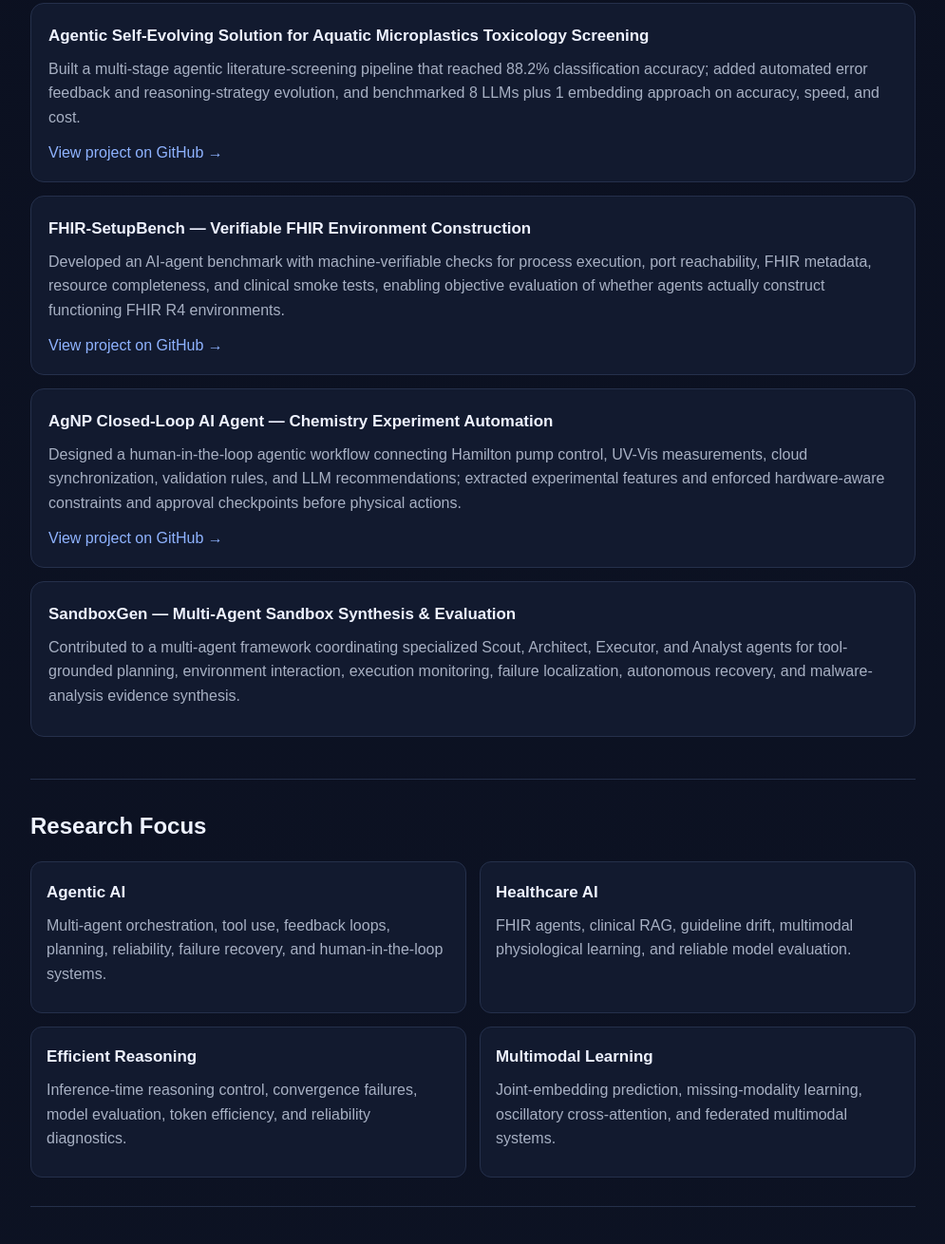
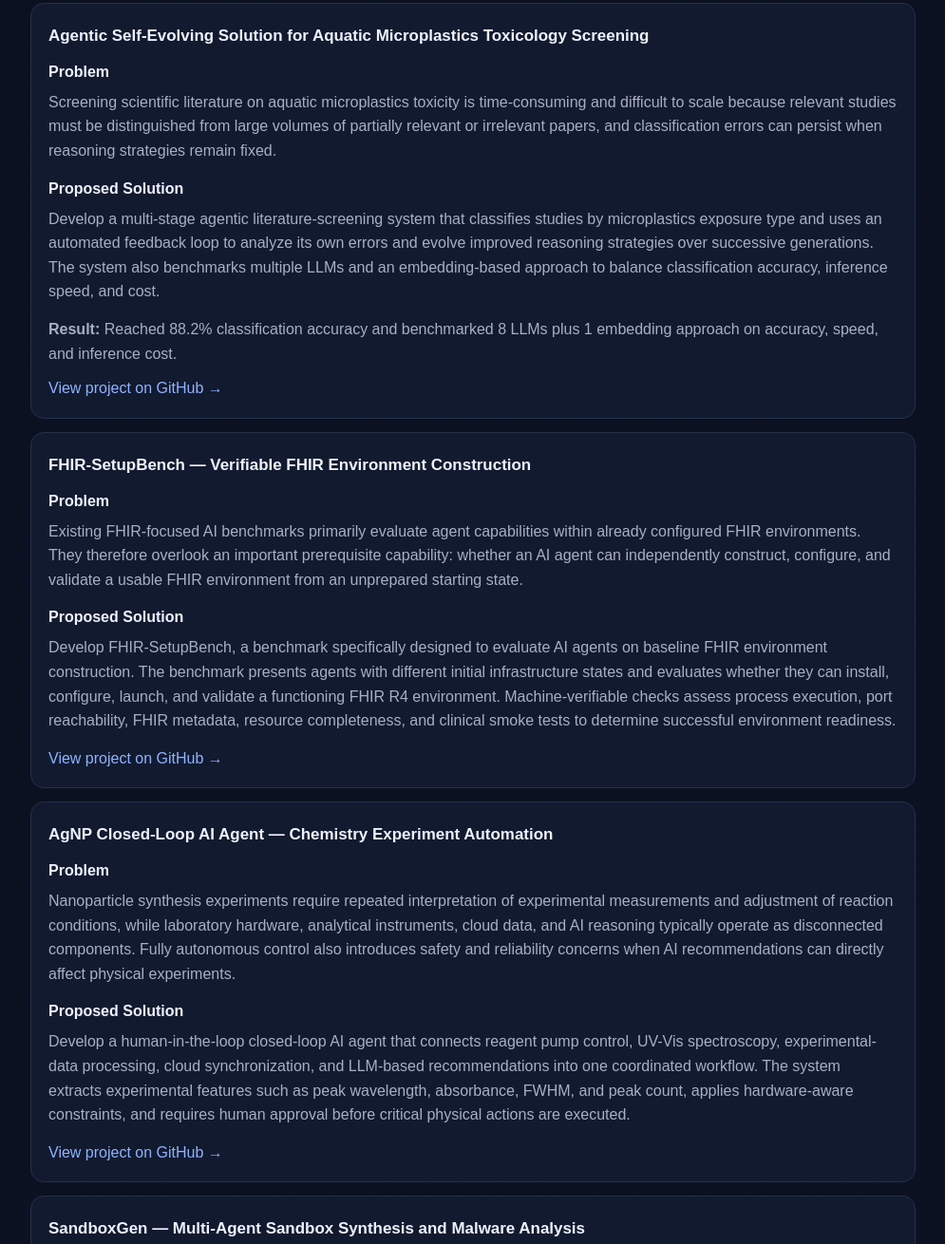
Before and after one commit to Bstrato/Bstrato.github.io, a plain HTML site: page index.html in a window 1280 px wide. Shown: the part 489-1799 px from the top of the page at 95% size, without its empty margins (142-1137 px from the left). Drawn offline with Linux system fonts and the light colour scheme.

Commit message:
Add files via upload

```diff
--- a/index.html
+++ b/index.html
@@ -28,40 +28,97 @@
 
       <article class="card">
         <h3>Agentic Self-Evolving Solution for Aquatic Microplastics Toxicology Screening</h3>
+        <div class="project-block">
+          <p class="label">Problem</p>
+          <p>
+            Screening scientific literature on aquatic microplastics toxicity is time-consuming and difficult to scale because
+            relevant studies must be distinguished from large volumes of partially relevant or irrelevant papers, and classification
+            errors can persist when reasoning strategies remain fixed.
+          </p>
+        </div>
+        <div class="project-block">
+          <p class="label">Proposed Solution</p>
+          <p>
+            Develop a multi-stage agentic literature-screening system that classifies studies by microplastics exposure type and uses
+            an automated feedback loop to analyze its own errors and evolve improved reasoning strategies over successive generations.
+            The system also benchmarks multiple LLMs and an embedding-based approach to balance classification accuracy, inference speed,
+            and cost.
+          </p>
+        </div>
         <p>
-          Built a multi-stage agentic literature-screening pipeline that reached 88.2% classification accuracy;
-          added automated error feedback and reasoning-strategy evolution, and benchmarked 8 LLMs plus 1 embedding
-          approach on accuracy, speed, and cost.
+          <strong>Result:</strong> Reached 88.2% classification accuracy and benchmarked 8 LLMs plus 1 embedding approach on accuracy,
+          speed, and inference cost.
         </p>
         <a href="https://github.com/ScottCoffin/ToMEx_3.0" target="_blank" rel="noreferrer">View project on GitHub →</a>
       </article>
 
       <article class="card">
         <h3>FHIR-SetupBench — Verifiable FHIR Environment Construction</h3>
-        <p>
-          Developed an AI-agent benchmark with machine-verifiable checks for process execution, port reachability,
-          FHIR metadata, resource completeness, and clinical smoke tests, enabling objective evaluation of whether
-          agents actually construct functioning FHIR R4 environments.
-        </p>
+        <div class="project-block">
+          <p class="label">Problem</p>
+          <p>
+            Existing FHIR-focused AI benchmarks primarily evaluate agent capabilities within already configured FHIR environments.
+            They therefore overlook an important prerequisite capability: whether an AI agent can independently construct, configure,
+            and validate a usable FHIR environment from an unprepared starting state.
+          </p>
+        </div>
+        <div class="project-block">
+          <p class="label">Proposed Solution</p>
+          <p>
+            Develop FHIR-SetupBench, a benchmark specifically designed to evaluate AI agents on baseline FHIR environment construction.
+            The benchmark presents agents with different initial infrastructure states and evaluates whether they can install, configure,
+            launch, and validate a functioning FHIR R4 environment. Machine-verifiable checks assess process execution, port reachability,
+            FHIR metadata, resource completeness, and clinical smoke tests to determine successful environment readiness.
+          </p>
+        </div>
         <a href="https://github.com/Bstrato/FHIR-SetupBench" target="_blank" rel="noreferrer">View project on GitHub →</a>
       </article>
 
       <article class="card">
         <h3>AgNP Closed-Loop AI Agent — Chemistry Experiment Automation</h3>
-        <p>
-          Designed a human-in-the-loop agentic workflow connecting Hamilton pump control, UV-Vis measurements,
-          cloud synchronization, validation rules, and LLM recommendations; extracted experimental features and
-          enforced hardware-aware constraints and approval checkpoints before physical actions.
-        </p>
+        <div class="project-block">
+          <p class="label">Problem</p>
+          <p>
+            Nanoparticle synthesis experiments require repeated interpretation of experimental measurements and adjustment of reaction
+            conditions, while laboratory hardware, analytical instruments, cloud data, and AI reasoning typically operate as disconnected
+            components. Fully autonomous control also introduces safety and reliability concerns when AI recommendations can directly affect
+            physical experiments.
+          </p>
+        </div>
+        <div class="project-block">
+          <p class="label">Proposed Solution</p>
+          <p>
+            Develop a human-in-the-loop closed-loop AI agent that connects reagent pump control, UV-Vis spectroscopy, experimental-data
+            processing, cloud synchronization, and LLM-based recommendations into one coordinated workflow. The system extracts experimental
+            features such as peak wavelength, absorbance, FWHM, and peak count, applies hardware-aware constraints, and requires human approval
+            before critical physical actions are executed.
+          </p>
+        </div>
         <a href="https://github.com/Bstrato/agnp_agent" target="_blank" rel="noreferrer">View project on GitHub →</a>
       </article>
 
       <article class="card">
-        <h3>SandboxGen — Multi-Agent Sandbox Synthesis & Evaluation</h3>
+        <h3>SandboxGen — Multi-Agent Sandbox Synthesis and Malware Analysis</h3>
+        <div class="project-block">
+          <p class="label">Problem</p>
+          <p>
+            Dynamic malware analysis depends on correctly configuring an execution environment for each sample, including operating system,
+            software, architecture, execution parameters, and sandbox settings. These decisions traditionally require expert manual effort,
+            and AI agents can fail at different stages even when their initial static reasoning appears correct.
+          </p>
+        </div>
+        <div class="project-block">
+          <p class="label">Proposed Solution</p>
+          <p>
+            Develop a multi-agent framework in which specialized Scout, Architect, Executor, and Analyst agents collaborate across the
+            malware-analysis lifecycle. The agents acquire and inspect samples, infer execution requirements, configure CAPEv2 sandbox
+            environments, execute and monitor malware, analyze behavioral evidence, localize failures, and adapt using previous execution
+            outcomes to support recovery and more reliable long-horizon operation.
+          </p>
+        </div>
         <p>
-          Contributed to a multi-agent framework coordinating specialized Scout, Architect, Executor, and Analyst
-          agents for tool-grounded planning, environment interaction, execution monitoring, failure localization,
-          autonomous recovery, and malware-analysis evidence synthesis.
+          <strong>Evaluation:</strong> Stage-by-stage evaluation across 131 real-world malware samples localizes failures in evidence
+          acquisition, planning, tool-grounded execution, behavioral interpretation, and recovery.
         </p>
       </article>
     </section>
--- a/style.css
+++ b/style.css
@@ -39,6 +39,12 @@ h3{margin:.1rem 0 .55rem;font-size:1.06rem}
   margin:14px 0;
 }
 .card p,.grid p{color:var(--muted);margin:.4rem 0 .7rem}
+.project-block{margin:12px 0 14px}
+.project-block .label{
+  color:var(--text);
+  font-weight:700;
+  margin-bottom:2px;
+}
 .grid{display:grid;grid-template-columns:repeat(2,minmax(0,1fr));gap:14px}
 .grid>div{background:var(--panel);border:1px solid var(--line);border-radius:12px;padding:16px}
 .skills{color:var(--muted)}
```
